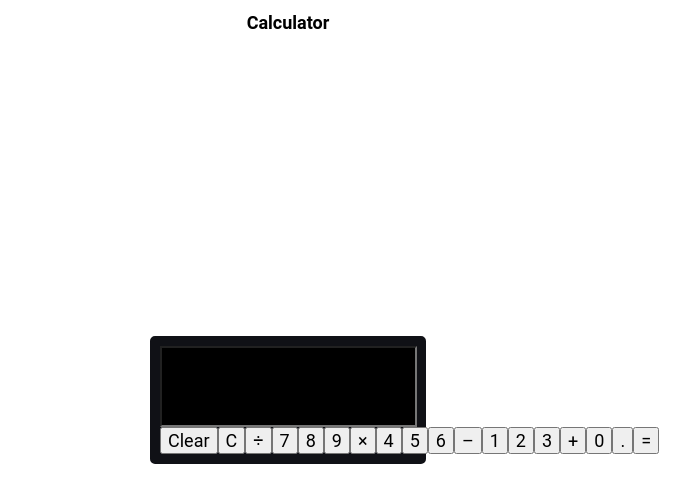
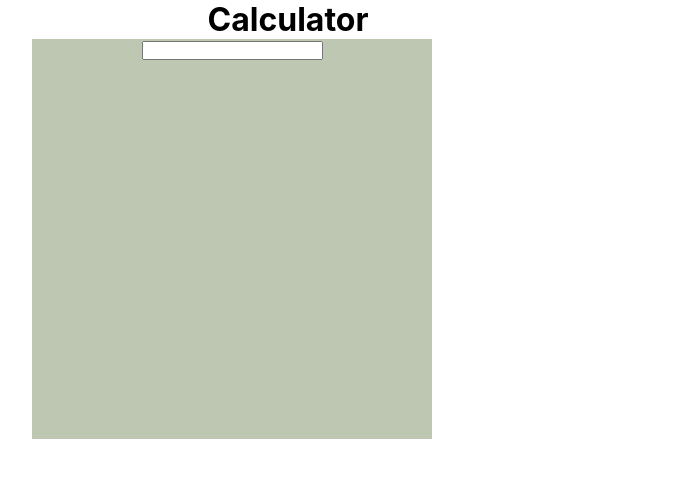
Before and after one commit to Shourov98hassan/react-calculator, a React (Create React App) app: page / in a window 1280 px wide. Shown: the top 502 px of the page, without its empty margins (352-1042 px from the left). Built offline with nearby package versions, Linux system fonts and the light colour scheme.

Commit message:
set background color of calculator

```diff
--- a/src/components/Calculator/Calculator.css
+++ b/src/components/Calculator/Calculator.css
@@ -1,36 +1,15 @@
 *{
-    font-family: "Roboto","sans-serif";
-    font-size: 18px;
+    margin: 0;
+    padding: 0;
 }
 
-body{
-    display: flex;
-    justify-content: center;
-    align-items: center;
-}
+
 
 .container{
-    top: 50%;
-    left: 50%;
+    height: 400px;
+    width: 400px;
+    background-color: #bdc7b1;
+    text-align: center;
+    left: 30%;
     position: absolute;
-    transform: translate(-50%,-50%);
-    margin: 0 auto;
-    width: 256px;
-    text-align: center;
-    border: 10px solid #101116;
-    background: #101116;
-    border-radius: 5px;
 }
-
-.keypad{
-    display: flex;
-    grid-template-columns: repeat(4,1fr);
-    grid-auto-rows: minmax(60px,auto);
-}
-
-input{
-    height: 75px;
-    width: 249px;
-    background-color: black;
-    color: white;
-}
--- a/src/components/Calculator/Calculator.js
+++ b/src/components/Calculator/Calculator.js
@@ -1,47 +1,14 @@
-import React, { useState } from 'react';
+import React from 'react';
 import './Calculator.css'
 
 const Calculator = () => {
-  const [result,setResult] = useState("")
-
-  const handleClick=(e)=>{
-        setResult(result.concat(e.target.name))
-  }
-
-  const clear=()=>{
-    setResult("")
-}
-
-const backspace=()=>{
-  setResult("")
-}
+  const [result,setResult] = ("");
   return (
     <div>
       <div className="container">
         <form>
           <input type="text" value={result} />
         </form>
-        <div className="keypad">
-          <button  onClick={clear} id="clear">Clear</button>
-          <button onClick={backspace} id="backspace">C</button>
-          <button name="/" onClick={handleClick}>&divide;</button>
-          <button name="7" onClick={handleClick}>7</button>
-          <button name="8" onClick={handleClick}>8</button>
-          <button name="9" onClick={handleClick}>9</button>
-          <button name="*" onClick={handleClick}>&times;</button>
-          <button name="4" onClick={handleClick}>4</button>
-          <button name="5" onClick={handleClick}>5</button>
-          <button name="6" onClick={handleClick}>6</button>
-          <button name="-" onClick={handleClick}>&ndash;</button>
-          <button name="1" onClick={handleClick}>1</button>
-          <button name="2" onClick={handleClick}>2</button>
-          <button name="3" onClick={handleClick}>3</button>
-          <button name="+" onClick={handleClick}>+</button>
-          <button name="0" onClick={handleClick}>0</button>
-          <button name="." onClick={handleClick}>.</button>
-          <button  onClick={handleClick}>=</button>
-
-        </div>
       </div>
     </div>
   );
```
